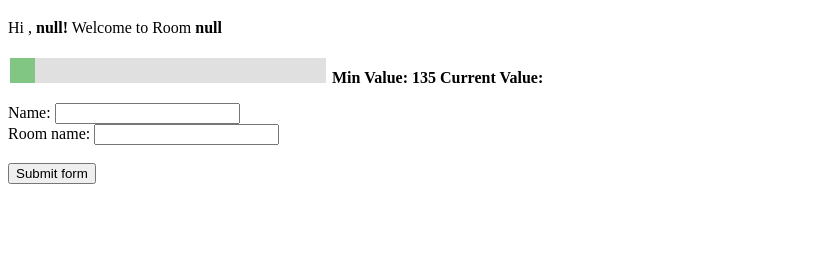
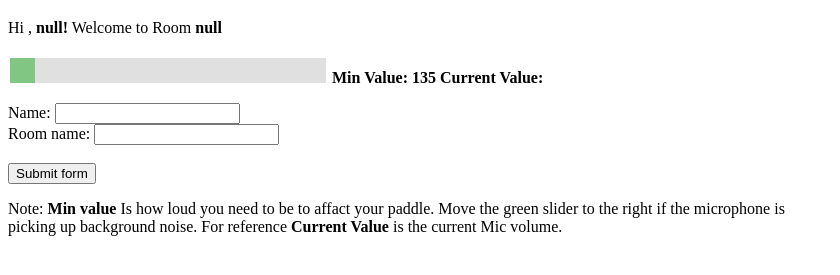
Before and after one commit to Wirelesstaco/weekly, a website: page Week 1 - Scream Pong/public/index.html in a window 1280 px wide. Shown: the part 473-748 px from the top of the page, without its empty margins (0-840 px from the left). Drawn offline with nearby package versions, Linux system fonts and the light colour scheme; no server answers.

Commit message:
HTML slider instructions

```diff
--- a/Week 1 - Scream Pong/public/index.html
+++ b/Week 1 - Scream Pong/public/index.html
@@ -22,7 +22,7 @@
   Room name: <input id="room" type="text" name="room" value="start"><br><br>
   <input type="button" onclick="changeRoom()" value="Submit form">
 </form>
-
+   <p style="max-width:800px"> Note: <strong>Min value</strong> Is how loud you need to be to affact your paddle. Move the green slider to the right if the microphone is picking up background noise. For reference <strong>Current Value</strong> is the current Mic volume.</p>
     <script src="/socket.io/socket.io.js"></script>
     <script src="game.js" ></script>
     <script src="audio.js" ></script>
```
Also changed, not shown: Week 1 - Scream Pong/Readme.txt (added).
